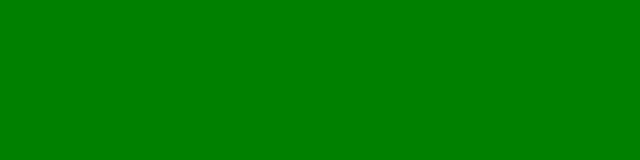
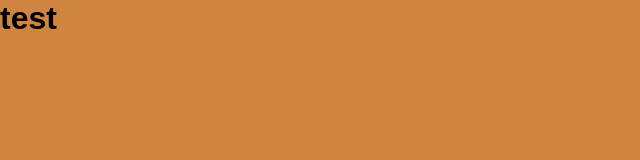
Before and after one commit to hectorsevillasandoval/baltsol-hotel, a website: page src/index.html in a window 1280 px wide. Shown: the whole page, without its empty margins (0-640 px from the left). Drawn offline with nearby package versions, Linux system fonts and the light colour scheme; files that its build step writes are made by us from their sources.

Commit message:
agregados los resets y normalize

```diff
--- a/src/index.html
+++ b/src/index.html
@@ -7,6 +7,6 @@
 	<link rel="stylesheet" href="./css/main.css">
 </head>
 <body>
-
+	<h1>test</h1>
 </body>
 </html>
--- a/src/styles/main.styl
+++ b/src/styles/main.styl
@@ -1,5 +1,6 @@
-color = green
+@import './normalize.css'
+@import './reset.css'
 
 
 body
-	background-color: color
+	background-color: peru
--- /dev/null
+++ b/src/styles/reset.css
@@ -0,0 +1,5 @@
+div, header, section, article, aside, nav, ul, ol, li,h1,h2,h3,h4,h5,h6{
+
+	margin: 0;
+	padding:0;
+}
```
Also changed, not shown: build/css/main.css, build/index.html, src/styles/normalize.css (added).
